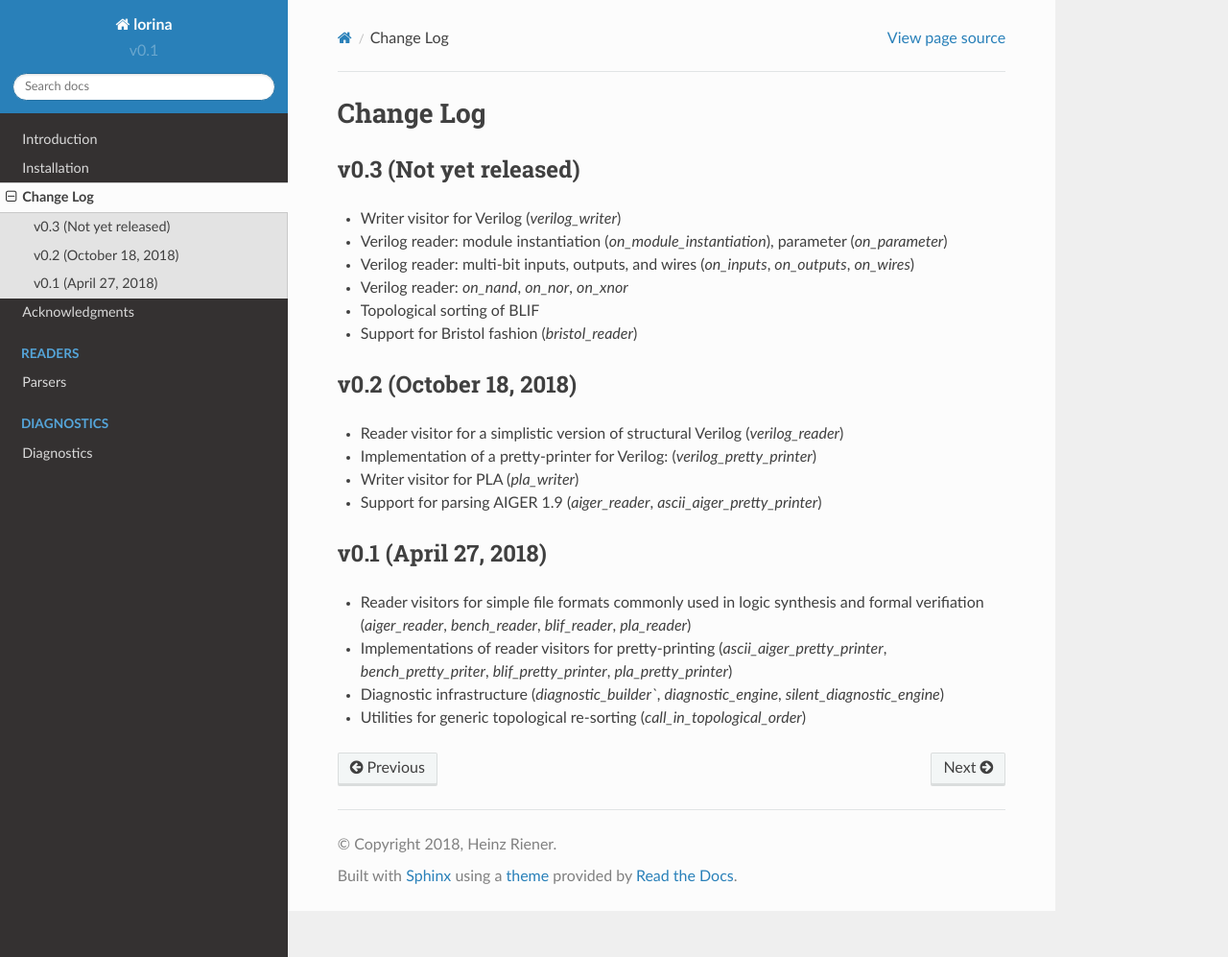
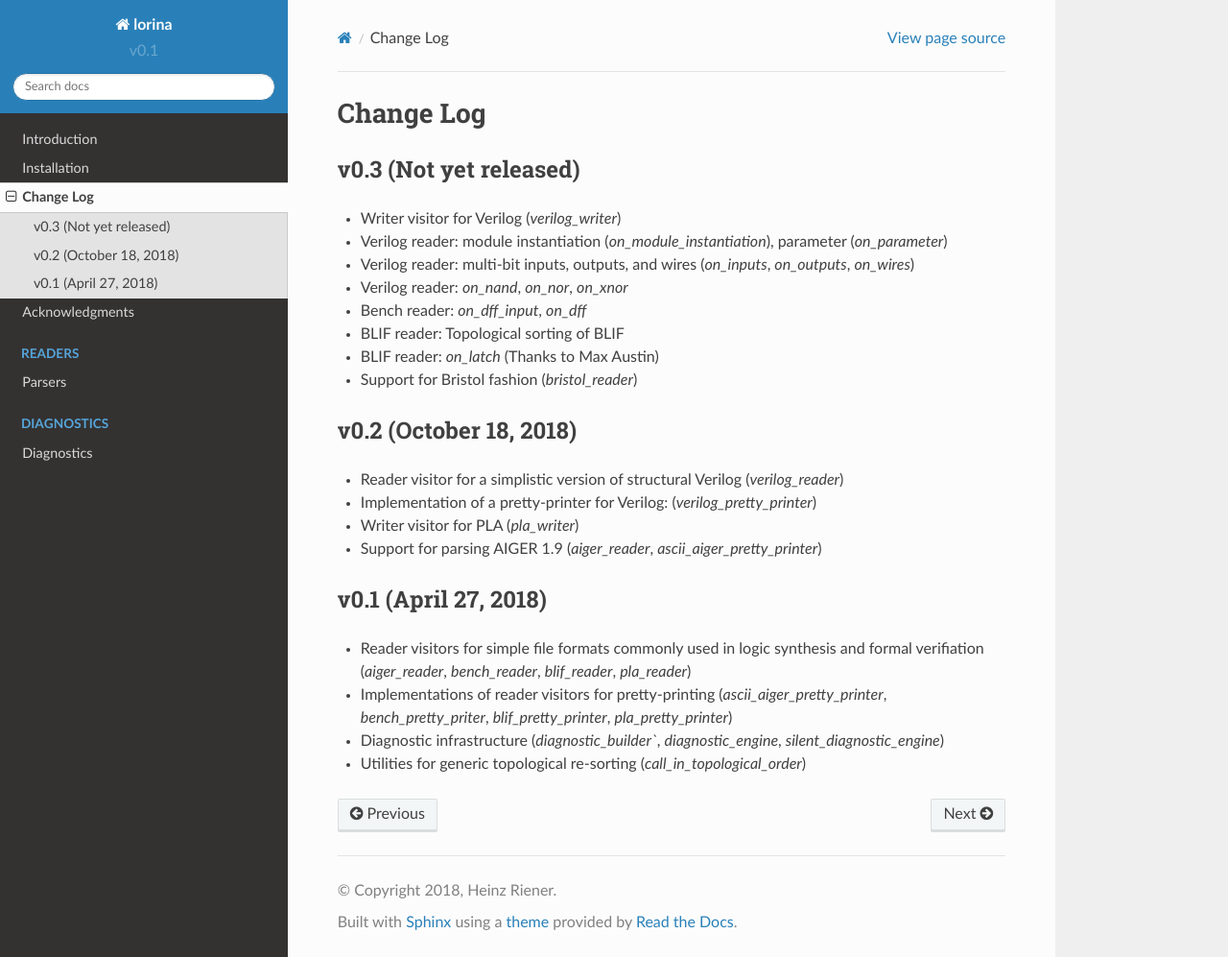
Before and after one commit to hriener/lorina, a Sphinx documentation site: the page built from docs/changelog.rst, in a window 1280 px wide and 997 px high. Shown: the whole window at 96% size. Built offline with Sphinx 7.4.7 and the Read the Docs theme 2.0.0, drawn with Linux system fonts in a browser that asks for light colours; pages that are not in the unit, such as notebooks, are missing from menus.

Commit message:
Update changelog.rst

```diff
--- a/docs/changelog.rst
+++ b/docs/changelog.rst
@@ -8,7 +8,9 @@ v0.3 (Not yet released)
 * Verilog reader: module instantiation (`on_module_instantiation`), parameter (`on_parameter`)
 * Verilog reader: multi-bit inputs, outputs, and wires (`on_inputs`, `on_outputs`, `on_wires`)
 * Verilog reader: `on_nand`, `on_nor`, `on_xnor`
-* Topological sorting of BLIF
+* Bench reader: `on_dff_input`, `on_dff`
+* BLIF reader: Topological sorting of BLIF
+* BLIF reader: `on_latch` (Thanks to Max Austin)
 * Support for Bristol fashion (`bristol_reader`)
 
 v0.2 (October 18, 2018)
```
